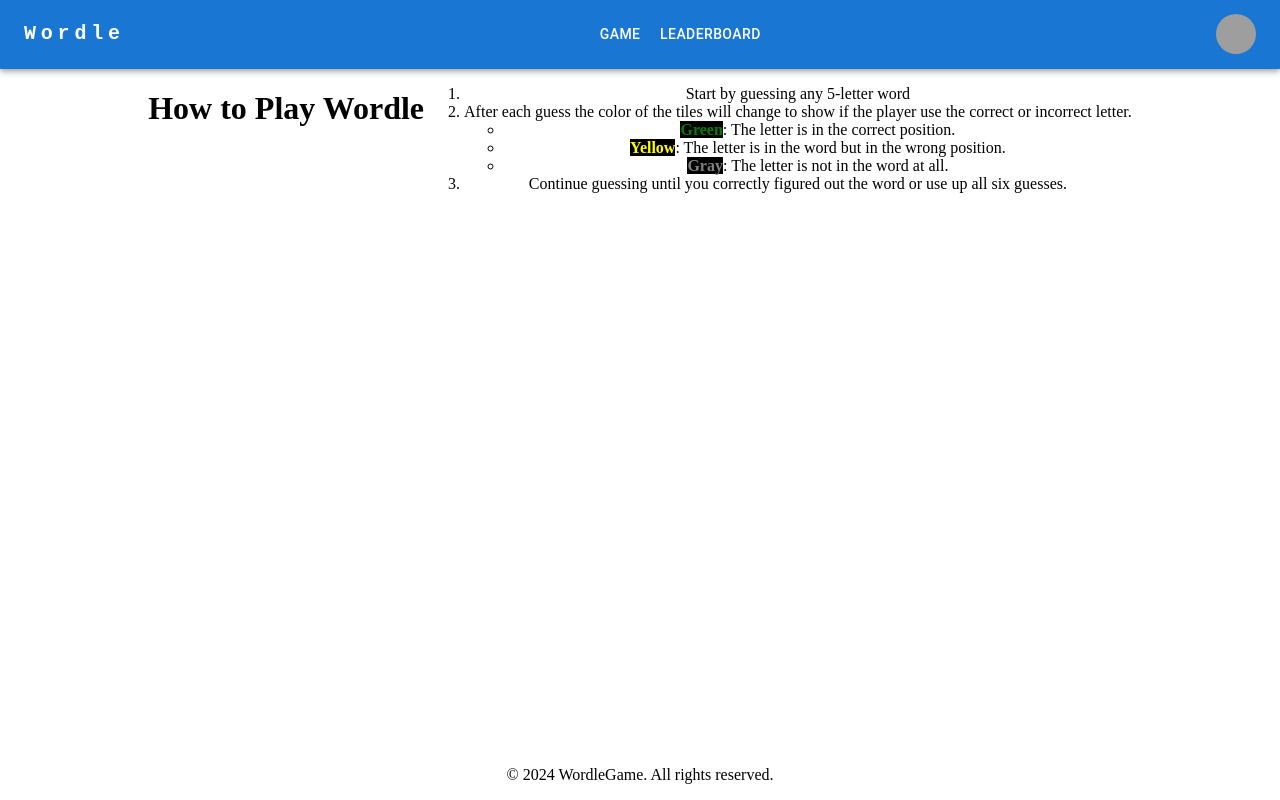
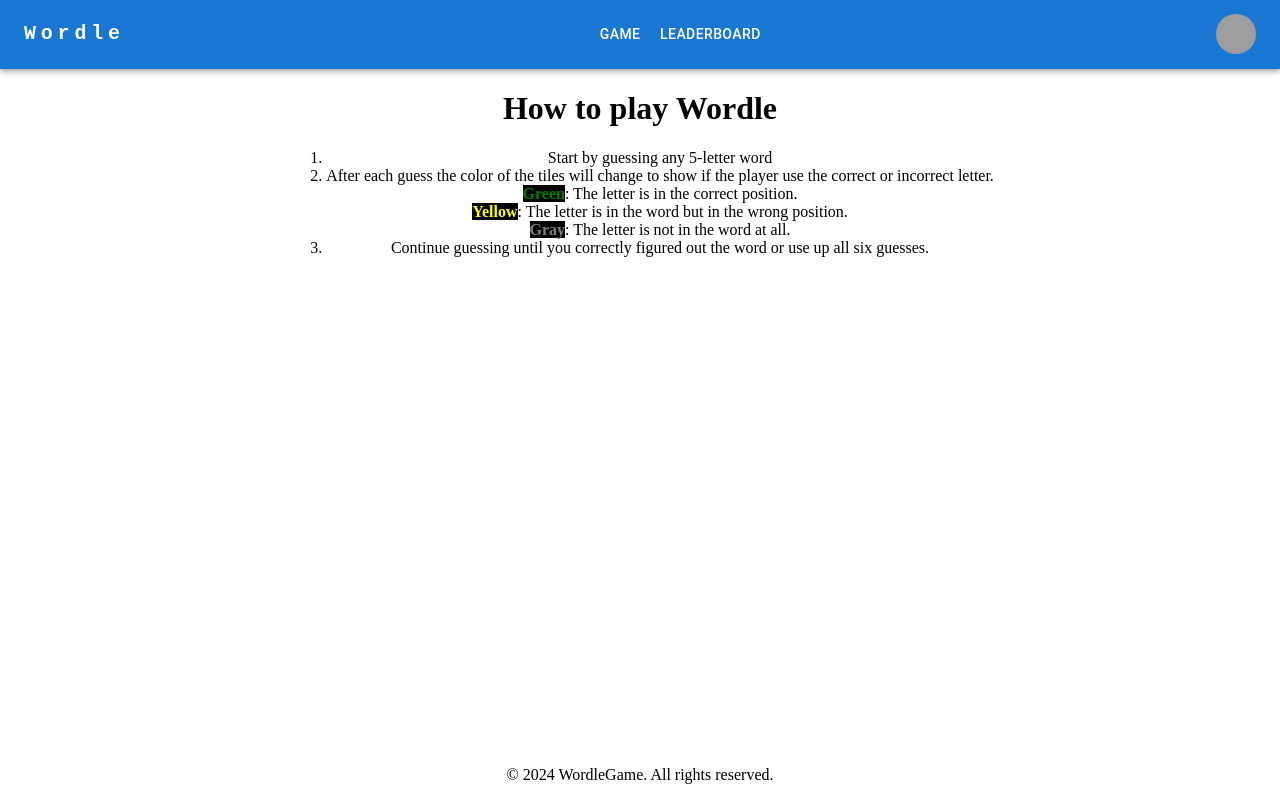
Before and after one commit to FSA-Capstone-2402-ftb-mt/WordleFrontEnd, a React (Vite) app: page /instruction in a window 1280 px wide. Built offline with nearby package versions, Linux system fonts and the light colour scheme; grey boxes are pictures that could not be loaded.

Commit message:
added Instruction

```diff
--- a/src/index.css
+++ b/src/index.css
@@ -80,8 +80,3 @@ footer.footer {
     background-color: #f8f9fa;
     transition: background-color 0.3s, color 0.3s;
   }
-
-  /* .home-buttons a:hover {
-    background-color: #007bff;
-    color: #ffffff;
-  } */
--- a/src/pages/HomePage.jsx
+++ b/src/pages/HomePage.jsx
@@ -7,6 +7,7 @@ const HomePage = () => {
             <p>Challenge your vocabulary and try to guess the word of the day. Play solo or compete against friends!</p>
             <div className="home-buttons">
                 <Link to="/games">Play Now</Link>
+                <Link to="/instruction">How to Play</Link>
                 <Link to="/friends">Manage Friends</Link>
                 <Link to="/statistics">View Statistics</Link>
             </div>
--- a/src/pages/InstructionPage.jsx
+++ b/src/pages/InstructionPage.jsx
@@ -3,12 +3,15 @@ import React from 'react';
 export default function InstructionPage() {
     return (
         <>
-            <h1>How to Play Wordle</h1>
             <div>
+                <h1>How to play Wordle</h1>
                 <ol>
                     <li>Start by guessing any 5-letter word</li>
                     <li>After each guess the color of the tiles will change to show if the player use the correct or incorrect letter.</li>
-                    <ul>
+                    <ul style={{
+                       listStyle: "none",
+                       padding: 0,
+                    }}>
                         <li>
                             <strong style={{
                                 color: "green",
```
